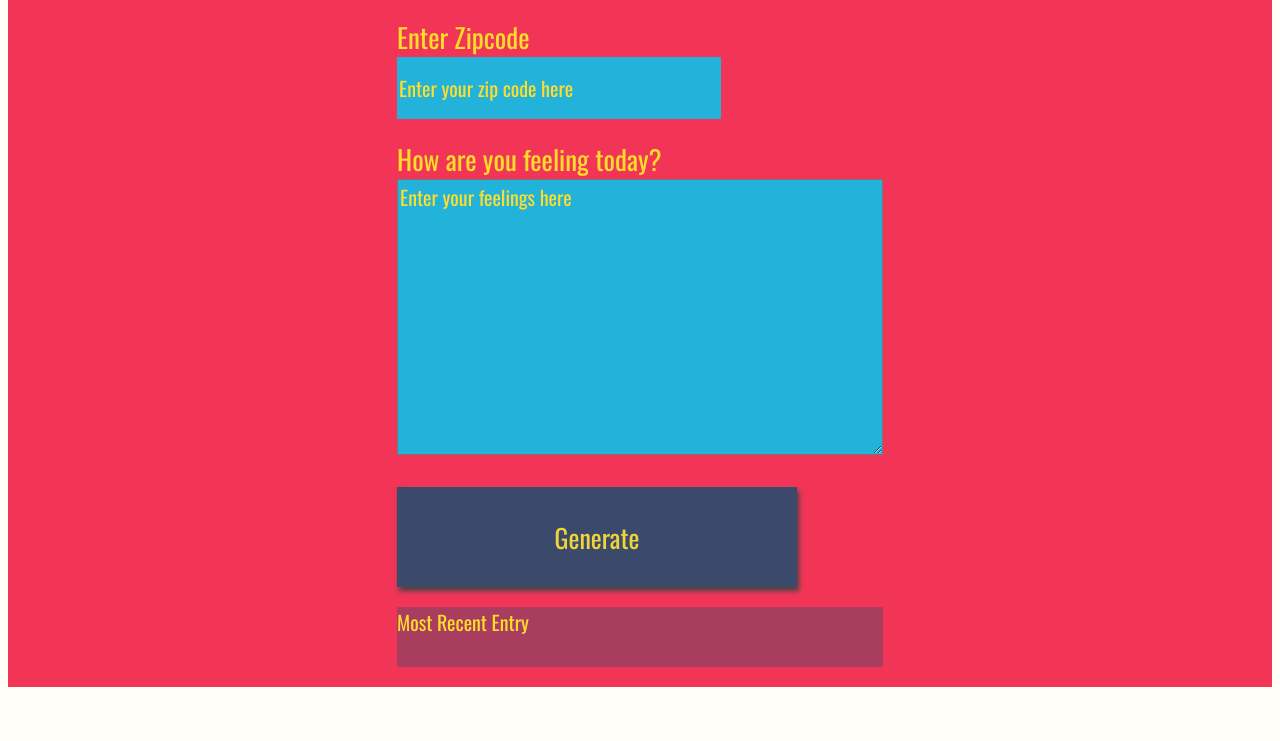
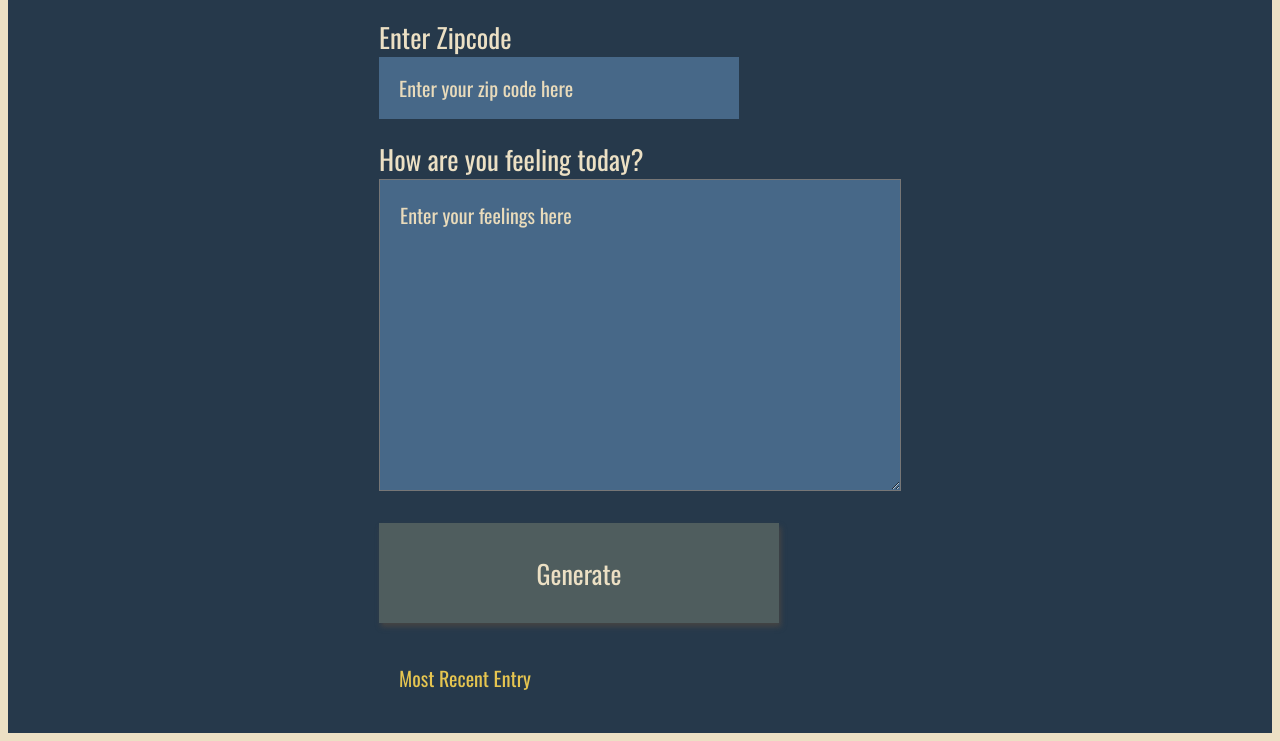
Before and after one commit to MhamedEl-shahawy/Udacity-Project-Weather-Journal-App, a plain HTML site: page www/index.html in a window 1280 px wide. Shown: the part 112-853 px from the top of the page. Before the commit the page ends 807 px from the top, so only its background shows below. Drawn offline with nearby package versions, Linux system fonts and the light colour scheme; no server answers; a web font is replaced by a local one.

Commit message:
Updated Color Scheme & Removed Unused Selectors

```diff
--- a/www/css/main.css
+++ b/www/css/main.css
@@ -1,5 +1,5 @@
 body {
-	background: #fffff8;
+	background: #ECE0C4;
 	font-family: -apple-system, BlinkMacSystemFont, sans-serif;
 }
 
@@ -7,22 +7,18 @@ body {
 	display: grid;
 	grid-auto-rows: minmax(80px, auto);
 	/* grid-template-columns: ;*/
-	background: #f23557;
-	color: #ffde2a;
+	background-color: #26394B;
+	color: #E6C550;
 	justify-content: center;
 	grid-gap: 1em;
 	font-size: 20px;
 	font-family: 'Oswald', sans-serif;
 }
 
-.holder {
-
-}
-
-
 .entry {
 	margin-bottom: 1em;
-	background: rgba(59, 74, 107, .4);
+	padding: 1em;
+	background-color: #26394B;
 }
 
 #generate {
@@ -30,30 +26,15 @@ body {
 }
 
 #entryHolder {
-
+	color: #CD6433;
 }
 
-#date {
-
-}
-
-#temp {
-
-}
-
-#content {
-
-}
-
-.headline {
-
-}
 .title {
-
+	color: #E6C550;
 }
 
 .journalEntry {
-	border-bottom: 1px dashed white;
+	border-bottom: 1px dashed #ECE0C4;
 }
 
 .journalEntry:last-of-type {
@@ -64,14 +45,17 @@ body {
 label {
 	display: block;
 	font-size: 27px;
+	color: #ECE0C4;
 }
 
 input {
 	display: block;
 	height: 60px;
 	width: 320px;
-	background: #22b2da;
-	color: #f0d43a;
+	padding-left: 1em;
+	padding-right: 1em;
+	background-color: #476888;
+	color: #ECE0C4;
 	font-size: 20px;
 	font-family: 'Oswald', sans-serif;
 	border: none;
@@ -80,8 +64,8 @@ input {
 button {
 	width: 400px;
 	height: 100px;
-	background-color: #3b4a6b;
-	color: #f0d43a;
+	background-color: #4F5D5E;
+	color: #ECE0C4;
 	font-size: 26px;
 	font-family: 'Oswald', sans-serif;
 	border: none;
@@ -90,7 +74,7 @@ button {
 }
 
 button:hover {
-	background-color: #415277;
+	background-color: rgb(67, 79, 80);
 }
 
 h1 {
@@ -98,10 +82,11 @@ h1 {
 }
 
 textarea {
-	background: #22b2da;
-	color: #f0d43a;
+	background-color: #476888;
+	color: #ECE0C4;
 	font-size: 20px;
 	font-family: 'Oswald', sans-serif;
+	padding: 1em;
 }
 
 /* Reset style for HTML element on active to have no border*/
@@ -114,16 +99,16 @@ button:focus {
 
 /* Style for Placeholder Text*/
 ::placeholder { /* Firefox, Chrome, Opera */
-	color: #ffde2a;
+	color: rgb(233, 219, 187);
 	font-family: 'Oswald', sans-serif;
 }
 
 :-ms-input-placeholder { /* Internet Explorer 10-11 */
-	color: #ffde2a;
+	color: rgb(233, 219, 187);
 	font-family: 'Oswald', sans-serif;
 }
 
 ::-ms-input-placeholder { /* Microsoft Edge */
-	color: #ffde2a;
+	color: rgb(233, 219, 187);
 	font-family: 'Oswald', sans-serif;
 }
```
